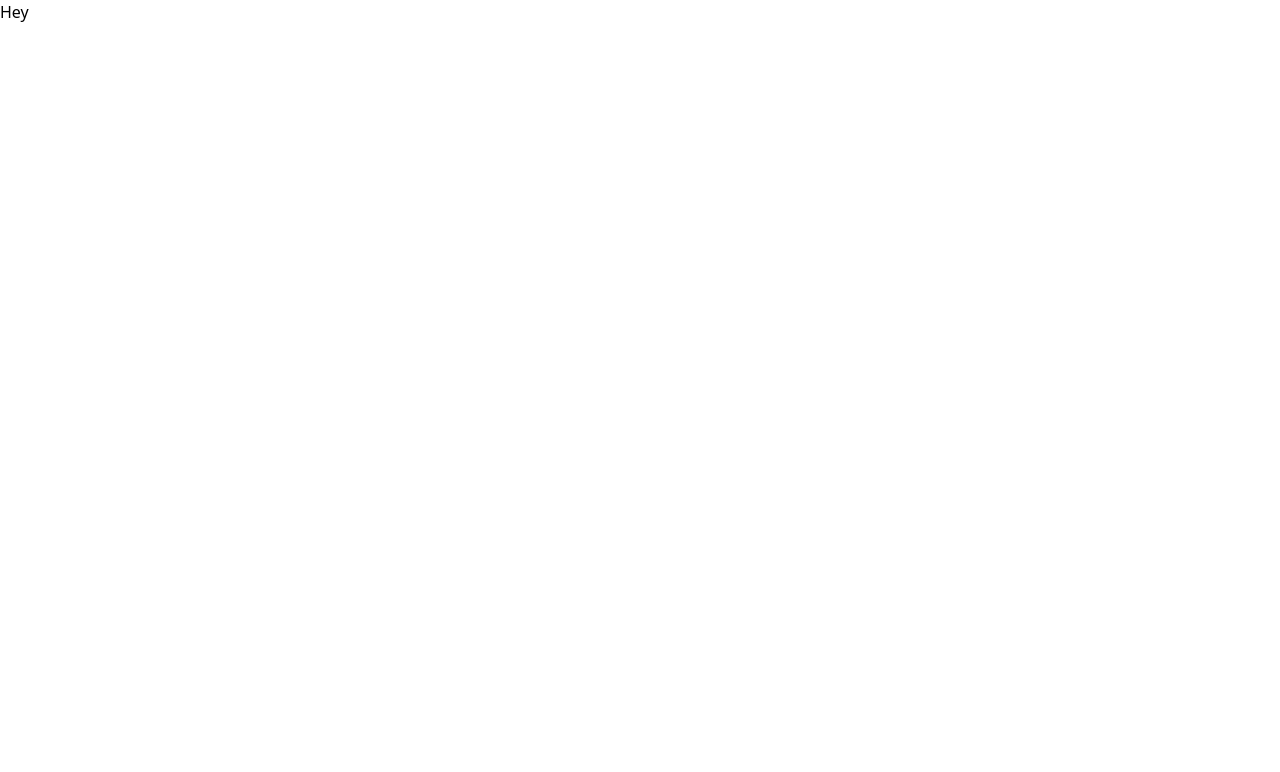
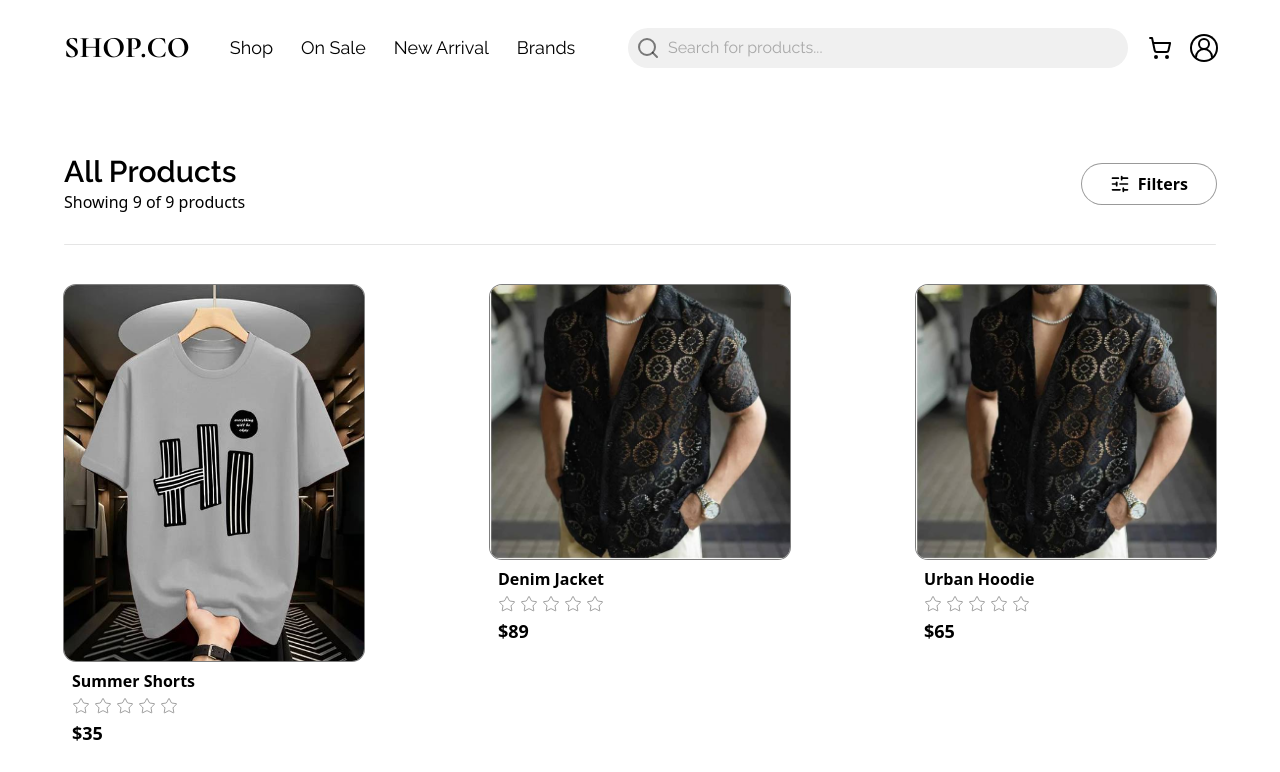
Before and after one commit to MuhammadAunR/E-Commerce-Store, a Next.js app: page /shop in a window 1280 px wide. Shown: the top 772 px of the page. Built offline with nearby package versions, Linux system fonts and the light colour scheme.

Commit message:
Working on Shop Page

```diff
--- a/app/layout.js
+++ b/app/layout.js
@@ -1,5 +1,6 @@
 import { Cormorant_Garamond, Raleway } from "next/font/google";
 import "./globals.css";
+import Navbar from "@/components/Navbar";
 
 const cormorant_garamond = Cormorant_Garamond({
   variable: "--font-cormorant_garamond",
@@ -19,9 +20,10 @@ export const metadata = {
 export default function RootLayout({ children }) {
   return (
     <html lang="en"
-      // crosspilot=""
-      >
+    // crosspilot=""
+    >
       <body className={`${cormorant_garamond.variable} ${raleway.variable} antialiased`}>
+        <Navbar />
         {children}
       </body>
     </html>
--- a/app/page.js
+++ b/app/page.js
@@ -1,7 +1,6 @@
 import Footer from "@/components/Footer";
 import HeroSection from "@/components/HeroSection";
 import MainCardSection from "@/components/MainCardSection";
-import Navbar from "@/components/Navbar";
 import StylesSection from "@/components/StylesSection";
 
 
@@ -11,7 +10,6 @@ export default function Home() {
     <>
       <main>
         <section className="min-h-screen">
-          <Navbar />
           <HeroSection />
         </section>
         <section className="min-h-screen">
--- /dev/null
+++ b/app/product/page.js
@@ -0,0 +1,14 @@
+import React from 'react'
+
+const Product = () => {
+
+  return (
+    <>
+      <main>
+        Hey this is a product detail page
+      </main>
+    </>
+  )
+}
+
+export default Product
--- a/app/shop/page.js
+++ b/app/shop/page.js
@@ -1,11 +1,102 @@
-import React from 'react'
+'use client'
+import ProductCard from '@/components/ProductCard'
+import { SlidersHorizontal } from 'lucide-react';
+import Link from 'next/link';
+import React, { useState } from 'react'
 
 const Shop = () => {
+    const images = [
+        { path: '/t-shirt-1.jpeg', alt: 'Summer Shorts', name: 'Summer Shorts', price: '35' },
+        { path: '/t-shirt-2.jpeg', alt: 'Denim Jacket', name: 'Denim Jacket', price: '89' },
+        { path: '/t-shirt-2.jpeg', alt: 'Urban Hoodie', name: 'Urban Hoodie', price: '65' },
+        { path: '/t-shirt-1.jpeg', alt: 'Oversized Tee', name: 'Oversized Tee', price: '32' },
+        { path: '/t-shirt-2.jpeg', alt: 'Casual Shirt', name: 'Casual Shirt', price: '45' },
+        { path: '/t-shirt-2.jpeg', alt: 'Classic Polo', name: 'Classic Polo', price: '39' },
+        { path: '/t-shirt-1.jpeg', alt: 'Linen Shirt', name: 'Linen Shirt', price: '48' },
+        { path: '/t-shirt-2.jpeg', alt: 'Slim Fit Tee', name: 'Slim Fit Tee', price: '29' },
+        { path: '/t-shirt-2.jpeg', alt: 'Slim Fit Tee', name: 'Slim Fit Tee', price: '29' },
+    ];
+
+    const [toggleFilters, setToggleFilters] = useState(false)
+    const [applyFilter, setApplyFilter] = useState('Filters')
+    const [category, setCategory] = useState('All Products')
+    const [categoryValue, setCategoryValue] = useState()
+
+
+    const handleChange = (e) => {
+        setCategoryValue(e.target.value)
+    }
+    const handleToggleFilter = () => {
+        setToggleFilters(!toggleFilters)
+        if (toggleFilters) {
+            setApplyFilter('Filters')
+            setCategory(categoryValue)
+        }
+        else
+            setApplyFilter('Apply')
+    }
+
     return (
         <>
-            <div>
-                Hey
-            </div>
+            <main className="min-h-screen px-16">
+                <section className="mt-7">
+
+                    <header className='flex justify-between items-center'>
+                        <div>
+                            <h1 className="font-body text-3xl font-semibold"> {category} </h1>
+                            <h3>Showing {images.length} of {images.length} products</h3>
+                        </div>
+                        <div className=''>
+                            <button onClick={handleToggleFilter} className='outline-none ring-1 ring-primary/40 rounded-full px-7 py-2 cursor-pointer hover:bg-secondary transition-colors ease-in-out flex justify-self-center items-center gap-2 my-10 font-semibold'>
+                                <SlidersHorizontal size={20} />
+                                {applyFilter}
+                            </button>
+                        </div>
+                    </header>
+
+                    <div className={`bg-primary/10 flex flex-col gap-4 rounded-2xl ${toggleFilters ? "h-72 p-7" : "h-px p-0"} transition-all ease-in-out duration-300`}>
+                        <h3 className={`text-xl font-bold font-body ${toggleFilters ? "block" : "hidden"}`}>Categories</h3>
+
+                        <div className={`flex flex-col gap-2 ${toggleFilters ? "block" : "hidden"}`}>
+                            <label htmlFor="product-all" className="flex items-center gap-2 cursor-pointer">
+                                <input type="radio" id="product-all" name="product" value={'All Products'} onClick={handleChange} />
+                                All Products
+                            </label>
+
+                            <label htmlFor="product-t-shirt" className="flex items-center gap-2 cursor-pointer">
+                                <input type="radio" id="product-t-shirt" name="product" value={'T-Shirts'} onClick={handleChange} />
+                                T-Shirts
+                            </label>
+
+                            <label htmlFor="product-jeans" className="flex items-center gap-2 cursor-pointer">
+                                <input type="radio" id="product-jeans" name="product" value={'Jeans'} onClick={handleChange} />
+                                Jeans
+                            </label>
+
+                            <label htmlFor="product-hoodies" className="flex items-center gap-2 cursor-pointer">
+                                <input type="radio" id="product-hoodies" name="product" value={'Hoodies'} onClick={handleChange} />
+                                Hoodies
+                            </label>
+
+                            <label htmlFor="product-jackets" className="flex items-center gap-2 cursor-pointer">
+                                <input type="radio" id="product-jackets" name="product" value={'Jackets'} onClick={handleChange} />
+                                Jackets
+                            </label>
+
+                            <label htmlFor="product-casual" className="flex items-center gap-2 cursor-pointer">
+                                <input type="radio" id="product-casual" name="product" value={'Casual'} onClick={handleChange} />
+                                Casual
+                            </label>
+                        </div>
+                    </div>
+
+                        <Link href={'product'} className="flex justify-between gap-5 flex-wrap py-10">
+                            <ProductCard images={images} />
+                        </Link>
+
+                </section>
+            </main>
+
         </>
     )
 }
--- a/components/HeroSection.js
+++ b/components/HeroSection.js
@@ -1,5 +1,6 @@
 import React from 'react'
 import Image from 'next/image'
+import Link from 'next/link'
 
 const HeroSection = () => {
     return (
@@ -9,7 +10,9 @@ const HeroSection = () => {
                     <div className='flex flex-col gap-5 pt-20 pb-10 w-1/2 max-lg:w-full'>
                         <h1 className='font-extrabold text-6xl max-sm:text-5xl uppercase'>Find Clothes <br /> that matches <br /> your style</h1>
                         <p className='w-10/12'>Browse through our diverse range of meticulously crafted garments, designed to bring out your individuality and cater to your sense of style.</p>
-                        <button className='bg-primary text-white px-7 py-3 rounded-full w-48 hover:tracking-widest transition-all ease-in-out'>Shop Now</button>
+                        <Link href={'/shop'}>
+                            <button className='bg-primary text-white px-7 py-3 rounded-full w-48 hover:tracking-widest transition-all ease-in-out'>Shop Now</button>
+                        </Link>
                         <div className='flex space-x-16 space-y-3 max-xl:flex-wrap'>
                             <div>
                                 <div className='text-4xl font-bold'>200+</div>
--- /dev/null
+++ b/components/ProductCard.js
@@ -0,0 +1,27 @@
+import Image from 'next/image'
+import React from 'react'
+import StarRating from './StarRating'
+
+
+const ProductCard = ({ images }) => {
+    return (
+        <>
+
+            {images.map((item, index) => {
+                return <div key={index} className="card hover:bg-secondary/50 transition-colors ease-in-out rounded-xl min-h-">
+                    <div className='ring-1 ring-primary/50 w-[300px] rounded-xl overflow-hidden'>
+                        <Image src={item.path} alt={item.alt} width={400} height={0} className='hover:scale-105 transition-transform ease-in-out duration-500' />
+                    </div>
+                    <div className='px-2 py-2'>
+                        <div className="name font-semibold">{item.name}</div>
+                        <div className="rating"><StarRating /></div>
+                        <div className="price text-lg font-bold">${item.price}</div>
+                    </div>
+                </div>
+            })}
+
+        </>
+    )
+}
+
+export default ProductCard
```
Also changed, not shown: components/MainCardSection.js (+5 -30 lines), public/t-shirt-1.jpeg (added), public/t-shirt-2.jpeg (added).
